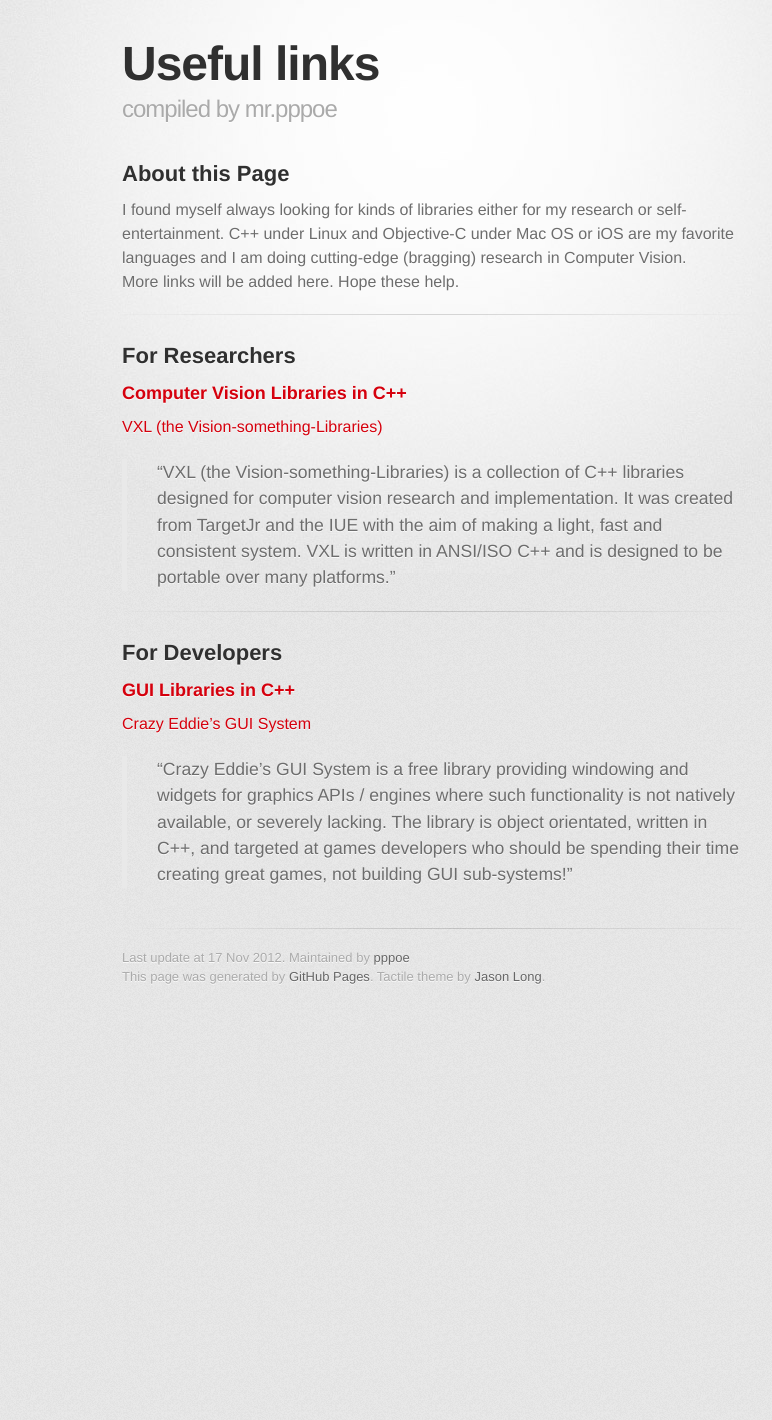
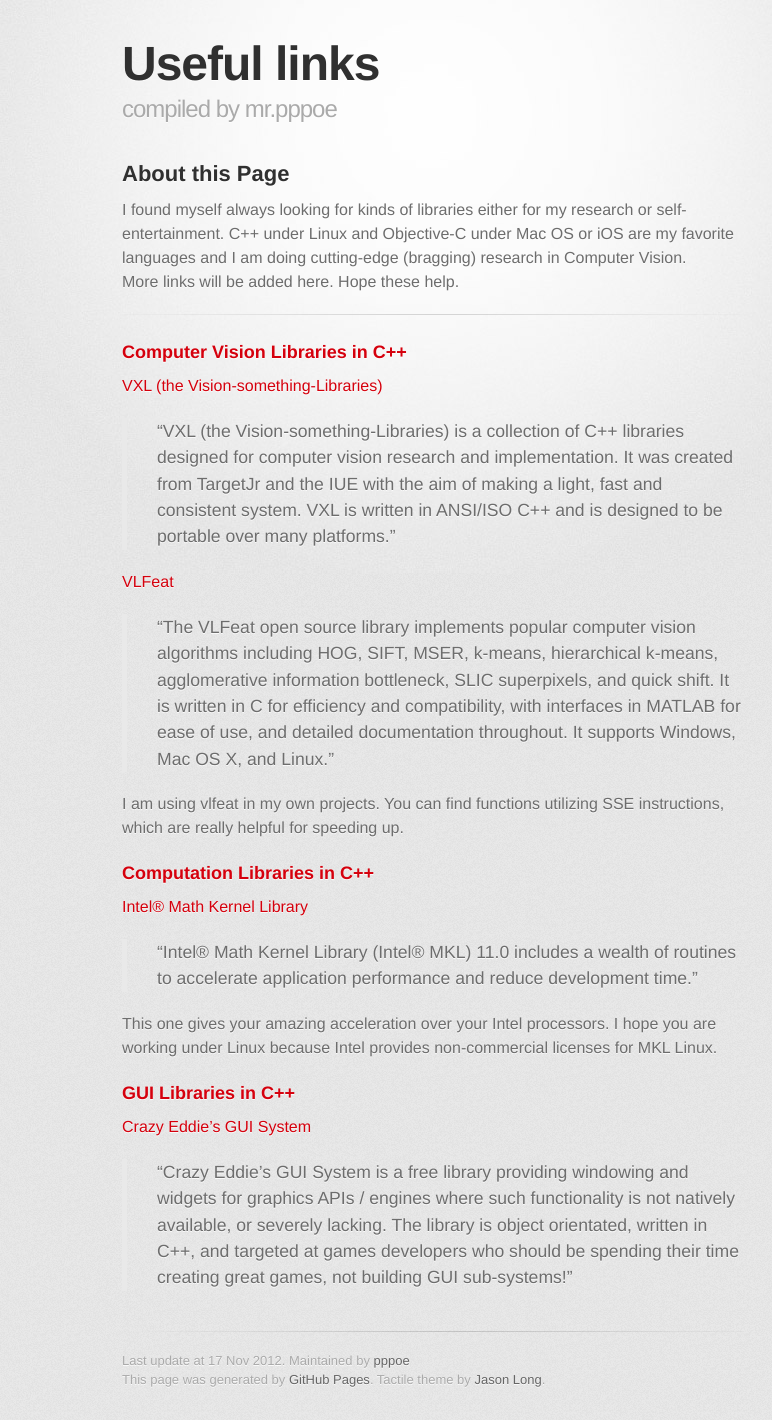
Before and after one commit to pppoe/links, a Jekyll site: the page built from index.markdown, in a window 1280 px wide. Shown: the whole page, without its empty margins (208-980 px from the left). Built offline with Jekyll 4.4.1, drawn with Linux system fonts in a browser that asks for light colours; some web fonts are replaced; before the commit the page ends 1017 px from its top, so only the background shows below that.

Commit message:
new links added

```diff
--- a/index.markdown
+++ b/index.markdown
@@ -13,17 +13,29 @@
 
 <hr/>
 
-## For Researchers
-
+<!--## For Researchers-->
 
 ### Computer Vision Libraries in C++
 [VXL (the Vision-something-Libraries)](http://vxl.sourceforge.net/)
 
 > "VXL (the Vision-something-Libraries) is a collection of C++ libraries designed for computer vision research and implementation. It was created from TargetJr and the IUE with the aim of making a light, fast and consistent system. VXL is written in ANSI/ISO C++ and is designed to be portable over many platforms."
 
-<hr/>
+[VLFeat](http://www.vlfeat.org/)
 
-## For Developers
+> "The VLFeat open source library implements popular computer vision algorithms including HOG, SIFT, MSER, k-means, hierarchical k-means, agglomerative information bottleneck, SLIC superpixels, and quick shift. It is written in C for efficiency and compatibility, with interfaces in MATLAB for ease of use, and detailed documentation throughout. It supports Windows, Mac OS X, and Linux."
+
+I am using vlfeat in my own projects. You can find functions utilizing SSE instructions, which are really helpful for speeding up.
+
+### Computation Libraries in C++
+[Intel® Math Kernel Library](http://software.intel.com/en-us/intel-mkl)
+
+> "Intel® Math Kernel Library (Intel® MKL) 11.0 includes a wealth of routines to accelerate application performance and reduce development time."
+
+This one gives your amazing acceleration over your Intel processors. I hope you are working under Linux because Intel provides non-commercial licenses for MKL Linux.
+
+<!--<hr/>-->
+
+<!--## For Developers-->
 
 ### GUI Libraries in C++
 [Crazy Eddie's GUI System](http://www.cegui.org.uk/)
```
